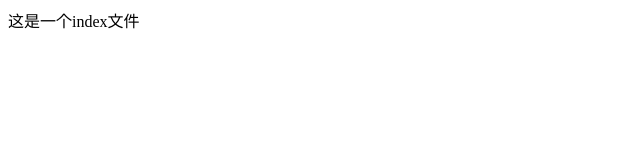
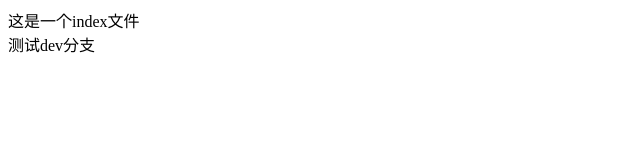
Before and after one commit to ldlhj/webstrom, a plain HTML site: page react-dev/index.html in a window 1280 px wide. Shown: the whole page, without its empty margins (0-640 px from the left). Drawn offline with Linux system fonts and the light colour scheme.

Commit message:
dev测试一个index文件

```diff
--- a/react-dev/index.html
+++ b/react-dev/index.html
@@ -6,5 +6,7 @@
 </head>
 <body>
 <div>这是一个index文件</div>
+<div>测试dev分支</div>
+
 </body>
 </html>
```
